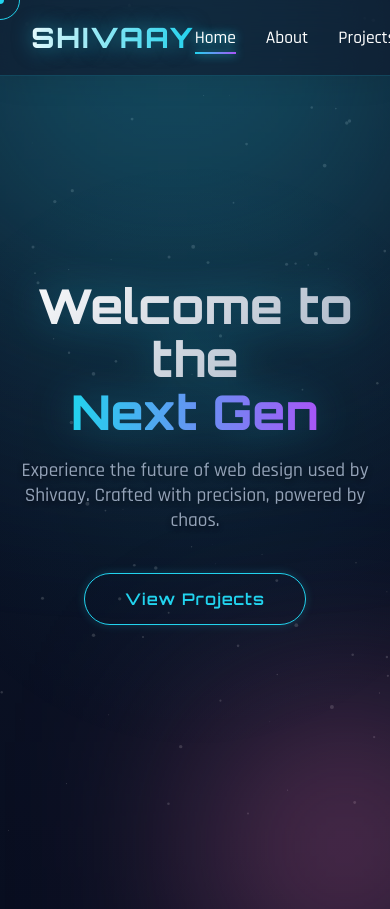
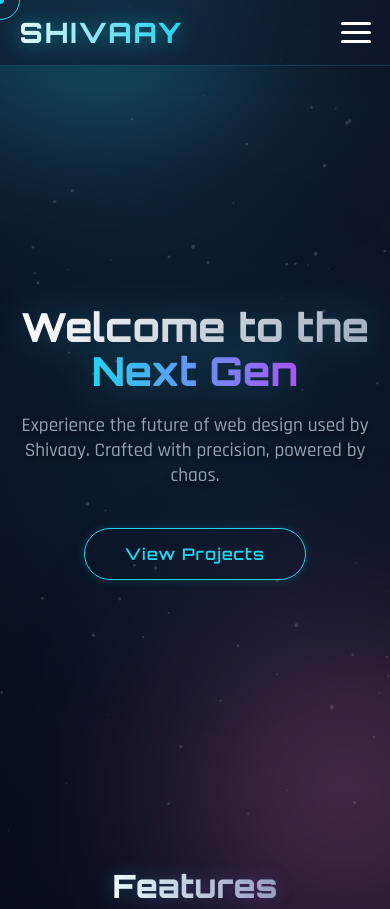
Before and after one commit to Shivaay20005/my-website, a plain HTML site: page index.html in a window 390 px wide. Shown: the top 909 px of the page. Drawn offline with Linux system fonts and the light colour scheme.

Commit message:
Enhance website design and structure

```diff
--- a/index.html
+++ b/index.html
@@ -17,6 +17,11 @@
 
   <nav>
     <a href="index.html" class="logo">SHIVAAY</a>
+    <div class="menu-toggle" id="mobile-menu">
+      <span class="bar"></span>
+      <span class="bar"></span>
+      <span class="bar"></span>
+    </div>
     <div class="nav-links">
       <a href="index.html" class="active">Home</a>
       <a href="about.html">About</a>
--- a/script.js
+++ b/script.js
@@ -96,3 +96,14 @@ const observer = new IntersectionObserver((entries) => {
 
 const hiddenElements = document.querySelectorAll('.hidden');
 hiddenElements.forEach((el) => observer.observe(el));
+
+/* Mobile Menu Toggle */
+const mobileMenu = document.getElementById('mobile-menu');
+const navLinks = document.querySelector('.nav-links');
+
+if (mobileMenu) {
+    mobileMenu.addEventListener('click', () => {
+        mobileMenu.classList.toggle('active');
+        navLinks.classList.toggle('active');
+    });
+}
--- a/style.css
+++ b/style.css
@@ -38,6 +38,20 @@ body {
   border-radius: 50%;
   z-index: 9999;
   pointer-events: none;
+  display: block;
+}
+
+/* Hide cursor on touch devices */
+@media (hover: none) and (pointer: coarse) {
+
+  .cursor-dot,
+  .cursor-outline {
+    display: none;
+  }
+
+  * {
+    cursor: auto;
+  }
 }
 
 .cursor-dot {
@@ -117,13 +131,11 @@ nav {
   align-items: center;
   padding: 20px 8%;
   background: rgba(15, 23, 42, 0.6);
-  /* Slightly lighter for better glass effect */
   backdrop-filter: blur(20px);
   position: sticky;
   top: 0;
   z-index: 1000;
   border-bottom: 1px solid rgba(34, 211, 238, 0.2);
-  /* Cyan tint border */
   box-shadow: 0 4px 30px rgba(0, 0, 0, 0.1);
 }
 
@@ -137,6 +149,7 @@ nav {
   color: transparent;
   text-decoration: none;
   text-shadow: 0 0 20px rgba(34, 211, 238, 0.5);
+  z-index: 1001;
 }
 
 .nav-links {
@@ -175,6 +188,23 @@ nav {
 .nav-links a.active {
   color: #fff;
   text-shadow: 0 0 10px var(--primary);
+}
+
+/* Hamburger Menu (Mobile) */
+.menu-toggle {
+  display: none;
+  flex-direction: column;
+  cursor: pointer;
+  gap: 6px;
+  z-index: 1001;
+}
+
+.bar {
+  width: 30px;
+  height: 3px;
+  background-color: var(--text-main);
+  border-radius: 3px;
+  transition: 0.3s;
 }
 
 /* Layout Utilities */
@@ -227,7 +257,6 @@ h3 {
   text-align: center;
   position: relative;
   background: radial-gradient(circle at center, rgba(34, 211, 238, 0.05) 0%, transparent 70%);
-  /* Subtle central glow */
 }
 
 .hero h1 {
@@ -238,7 +267,6 @@ h3 {
   -webkit-background-clip: text;
   color: transparent;
   filter: drop-shadow(0 0 20px rgba(34, 211, 238, 0.3));
-  /* Glow effect */
 }
 
 .hero .highlight {
@@ -247,7 +275,6 @@ h3 {
   -webkit-background-clip: text;
   color: transparent;
   text-shadow: none;
-  /* Removed simpler shadow for gradient text */
   position: relative;
 }
 
@@ -314,7 +341,6 @@ h3 {
 
 .card {
   background: rgba(15, 23, 42, 0.6);
-  /* Darker card base */
   border: 1px solid rgba(255, 255, 255, 0.05);
   padding: 30px;
   border-radius: 20px;
@@ -419,9 +445,7 @@ footer {
   padding: 40px 20px;
   color: var(--text-muted);
   border-top: 1px solid rgba(34, 211, 238, 0.1);
-  /* Subtle cyan border */
   background: linear-gradient(to top, #020617, #0f172a);
-  /* Grading up */
   position: relative;
 }
 
@@ -433,7 +457,6 @@ footer::before {
   width: 100%;
   height: 1px;
   background: linear-gradient(90deg, transparent, var(--primary), transparent);
-  /* Glowing separator line */
 }
 
 /* Particle Canvas */
@@ -446,3 +469,86 @@ canvas#particles {
   z-index: -2;
   opacity: 0.3;
 }
+
+/* ---------------------------------
+   RESPONSIVE DESIGN (MEDIA QUERIES)
+   --------------------------------- */
+
+@media screen and (max-width: 768px) {
+  nav {
+    padding: 15px 5%;
+  }
+
+  .menu-toggle {
+    display: flex;
+  }
+
+  .nav-links {
+    position: absolute;
+    top: 70px;
+    left: 0;
+    width: 100%;
+    background: rgba(2, 6, 23, 0.95);
+    flex-direction: column;
+    align-items: center;
+    gap: 0;
+    padding: 20px 0;
+    transform: translateY(-150%);
+    transition: transform 0.3s ease;
+    backdrop-filter: blur(20px);
+    border-bottom: 1px solid var(--glass-border);
+  }
+
+  .nav-links.active {
+    transform: translateY(0);
+  }
+
+  .nav-links a {
+    width: 100%;
+    text-align: center;
+    padding: 15px 0;
+    font-size: 1.2rem;
+  }
+
+  /* Hamburger Animation */
+  .menu-toggle.active .bar:nth-child(1) {
+    transform: translateY(9px) rotate(45deg);
+  }
+
+  .menu-toggle.active .bar:nth-child(2) {
+    opacity: 0;
+  }
+
+  .menu-toggle.active .bar:nth-child(3) {
+    transform: translateY(-9px) rotate(-45deg);
+  }
+
+  .container {
+    padding: 40px 5%;
+  }
+
+  .section-title {
+    font-size: 2rem;
+  }
+
+  .grid {
+    grid-template-columns: 1fr;
+    /* Stack on mobile */
+  }
+
+  .orb {
+    width: 250px;
+    height: 250px;
+    filter: blur(100px);
+  }
+}
+
+@media screen and (max-width: 480px) {
+  .hero h1 {
+    font-size: 2.5rem;
+  }
+
+  .card {
+    padding: 20px;
+  }
+}
```
Also changed, not shown: about.html (+5 -0 lines), contact.html (+5 -0 lines), projects.html (+5 -0 lines).
